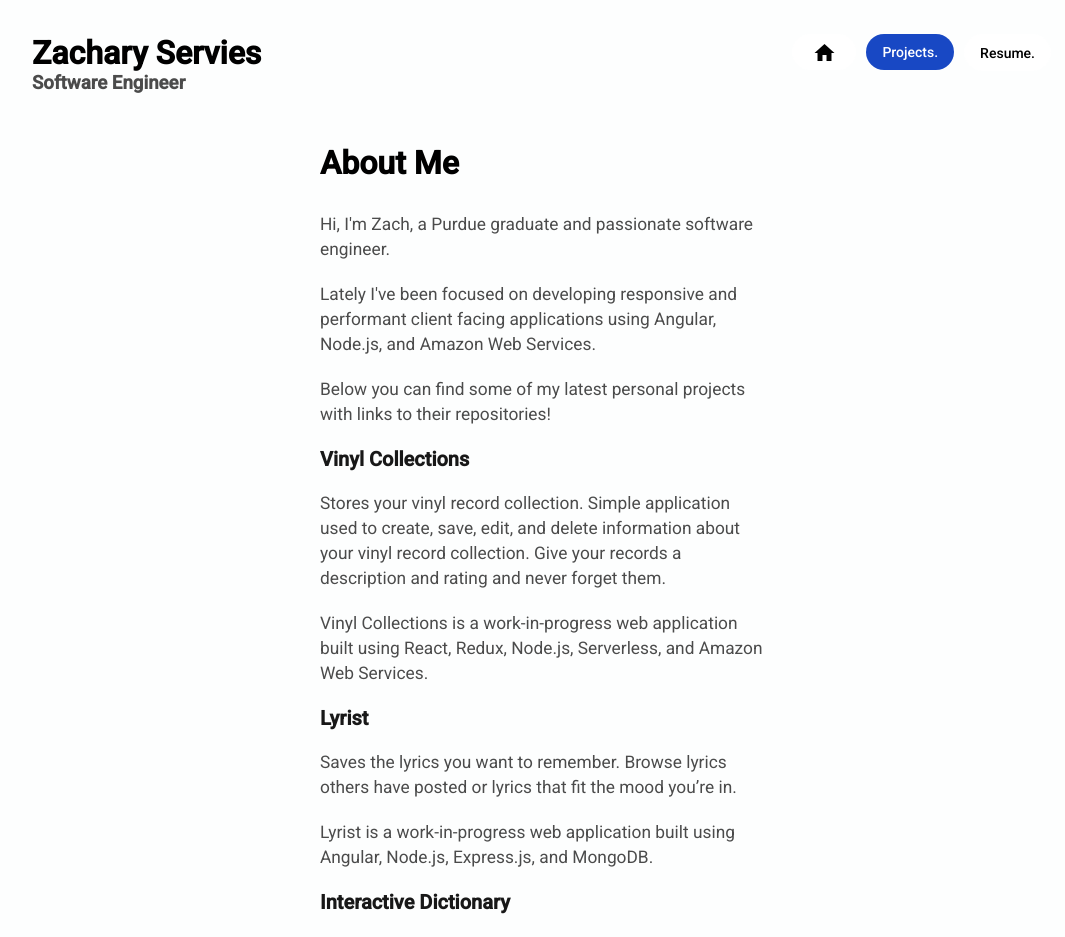
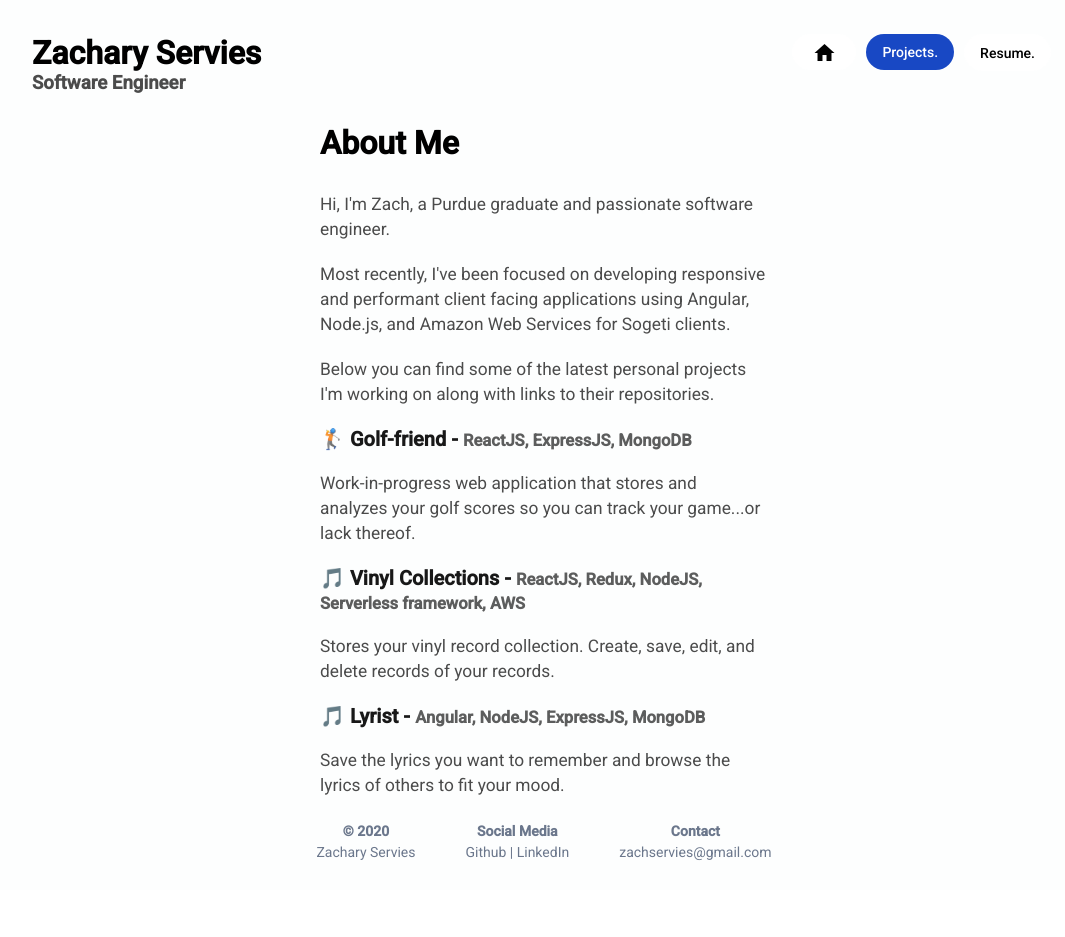
Before and after one commit to zservies/portfolio, an Angular app: page /about in a window 1280 px wide. Shown: the top 937 px of the page, without its empty margins (96-1161 px from the left). After the commit the page ends 890 px from the top, so only its background shows below. Built offline with nearby package versions, Linux system fonts and the light colour scheme.

Commit message:
Restructured about page. Removed unused css.

```diff
--- a/src/app/about/about.component.html
+++ b/src/app/about/about.component.html
@@ -1,37 +1,51 @@
 <div class="about-wrapper">
   <div class="content-container">
     <h1 class="about">About Me</h1>
-    <p>Hi, I'm Zach, a Purdue graduate and passionate software engineer. </p>
-    <p>Lately I've been focused on developing responsive and performant client facing applications using Angular, Node.js, and Amazon Web Services.</p>
-    <p>Below you can find some of my latest personal projects with links to their repositories!</p>
+    <p>Hi, I'm Zach, a Purdue graduate and passionate software engineer.</p>
+    <p>
+      Most recently, I've been focused on developing responsive and performant
+      client facing applications using Angular, Node.js, and Amazon Web Services
+      for Sogeti clients.
+    </p>
+    <p>
+      Below you can find some of the latest personal projects I'm working on
+      along with links to their repositories.
+    </p>
     <div>
-      <h3 class="sub-header"><a href="https://github.com/zservies/formstack_project" target="_blank">Vinyl Collections</a></h3>
+      <h3 class="sub-header">
+        <a href="https://github.com/zservies/golfriend" target="_blank">
+          🏌️ Golf-friend -
+          <h5 class="sub-text">ReactJS, ExpressJS, MongoDB</h5></a
+        >
+      </h3>
       <p>
-        Stores your vinyl record collection. Simple application used to create, save, edit, and delete information about your vinyl record collection. Give your records a description and rating and never forget them.
+        Work-in-progress web application that stores and analyzes your golf
+        scores so you can track your game...or lack thereof.
       </p>
+
+      <h3 class="sub-header">
+        <a href="https://github.com/zservies/Vinyl-Collections" target="_blank">
+          🎵 Vinyl Collections -
+          <h5 class="sub-text">
+            ReactJS, Redux, NodeJS, Serverless framework, AWS
+          </h5></a
+        >
+      </h3>
       <p>
-        Vinyl Collections is a work-in-progress web application built using React, Redux, Node.js, Serverless, and Amazon Web Services.
+        Stores your vinyl record collection. Create, save, edit, and delete
+        records of your records.
+      </p>
+
+      <h3 class="sub-header">
+        <a href="https://github.com/zservies/lyrist" target="_blank">
+          🎵 Lyrist -
+          <h5 class="sub-text">Angular, NodeJS, ExpressJS, MongoDB</h5></a
+        >
+      </h3>
+      <p>
+        Save the lyrics you want to remember and browse the lyrics of others to
+        fit your mood.
       </p>
     </div>
-    <div>
-      <h3 class="sub-header"><a href="https://github.com/zservies/lyrist" target="_blank">Lyrist</a></h3>
-      <p>
-        Saves the lyrics you want to remember. Browse lyrics others have posted or lyrics that fit the mood you’re in.
-      </p>
-      <p>
-        Lyrist is a work-in-progress web application built using Angular, Node.js, Express.js, and MongoDB.
-      </p>
-    </div>
-    <div>
-      <h3 class="sub-header"><a href="https://github.com/zservies/InteractiveDictionary" target="_blank"> Interactive Dictionary</a></h3>
-      <p>The command line dictionary.</p>
-      <p>
-        Interactive Dictionary is built entirely using Python. Simply search a word in your terminal and see all definitions.
-      </p>
-      <p>
-        Make a typo? Interactive Dictionary will suggest words back based on your entry.
-      </p>
-    </div>
-
   </div>
 </div>
--- a/src/app/about/about.component.scss
+++ b/src/app/about/about.component.scss
@@ -1,13 +1,9 @@
 .about-wrapper {
   display: flex;
   justify-content: center;
-  align-items: center;
-  height: 80%;
-  width: 100%;
 }
 .content-container {
   width: 35%;
-  height: 95%;
 }
 .about {
   margin: 30px 0;
@@ -16,6 +12,10 @@
   margin: 20px 0;
   font-size: 20px;
   opacity: 0.9;
+}
+.sub-text {
+  opacity: 0.7;
+  display: inline;
 }
 p {
   opacity: 0.7;
@@ -33,17 +33,26 @@ a:hover {
   color: #6b778c;
 }
 
-h1, h3 {
+h1,
+h3 {
   -webkit-animation: fade-name 1s;
   animation: fade-name 1s;
 }
 
 @keyframes fade-description {
-  from {opacity: 0;}
-  to {opacity: 0.7;}
+  from {
+    opacity: 0;
+  }
+  to {
+    opacity: 0.7;
+  }
 }
 
 @keyframes fade-name {
-  from {opacity: 0;}
-  to {opacity: 1;}
+  from {
+    opacity: 0;
+  }
+  to {
+    opacity: 1;
+  }
 }
```
